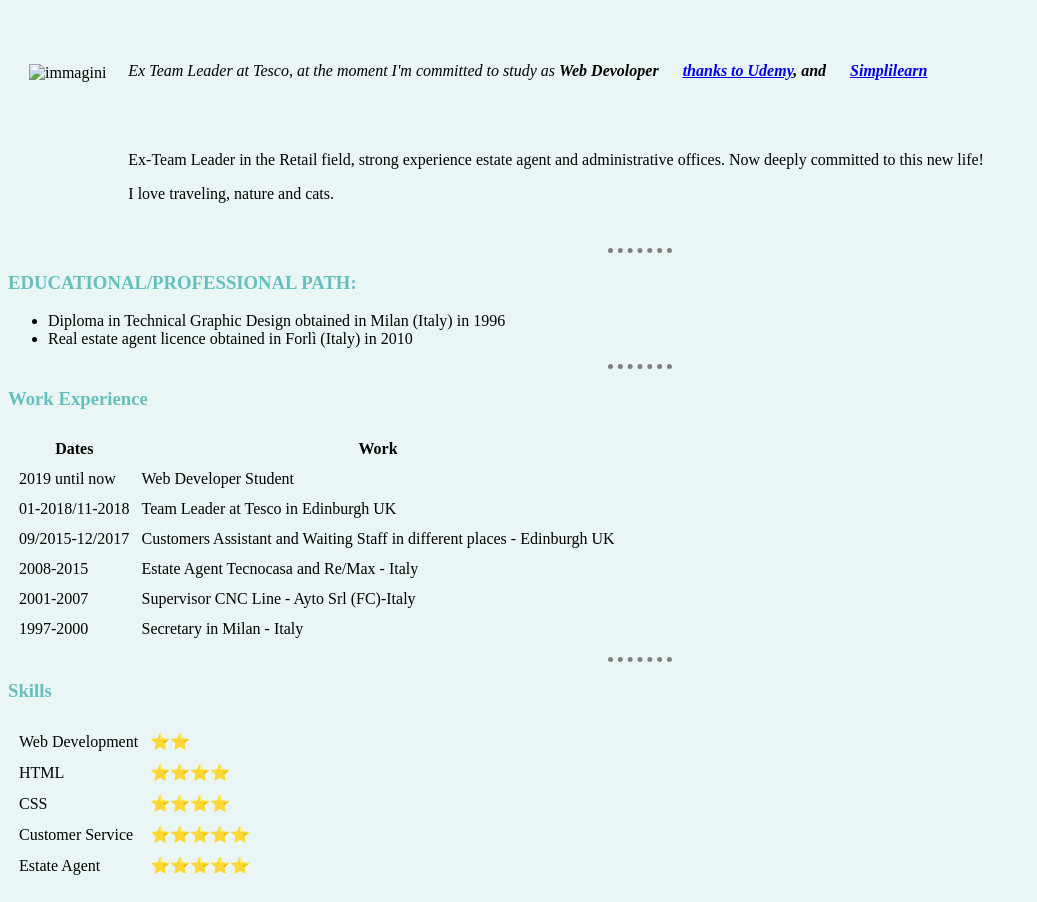
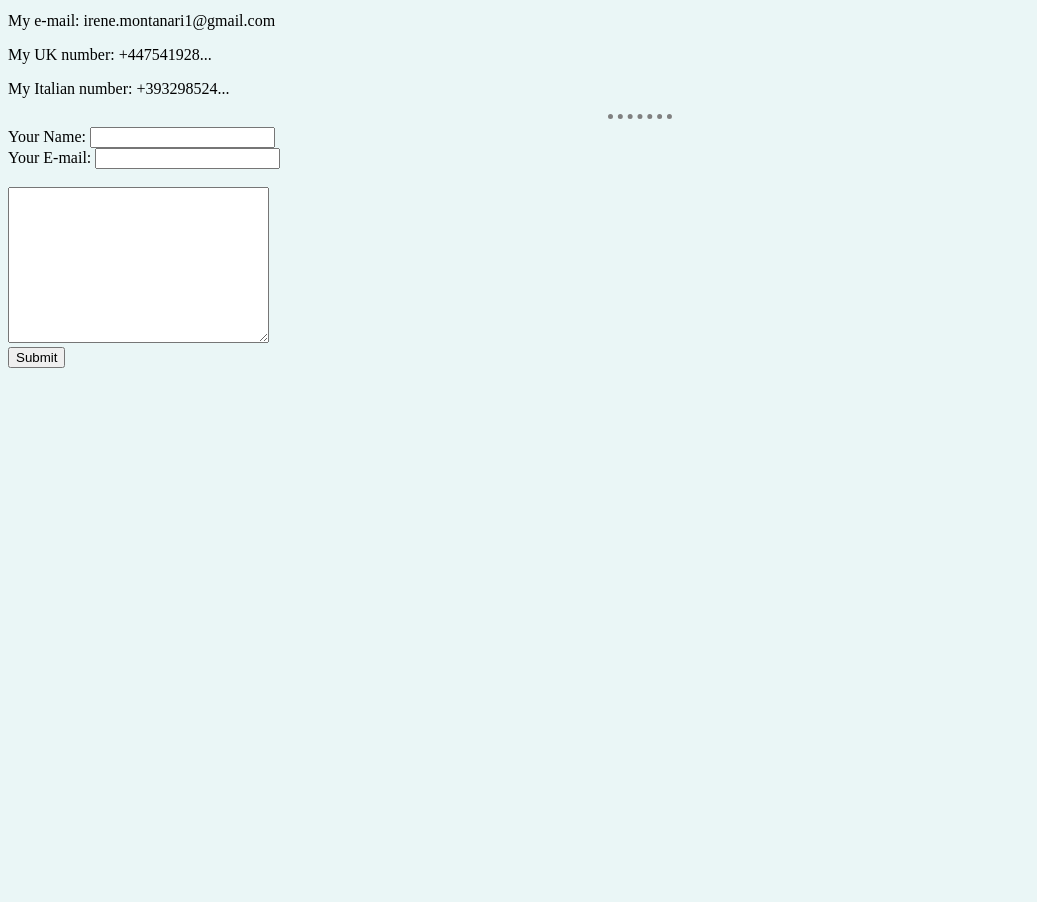
Before and after one commit to Irene977/CV, a plain HTML site: page Irene Personale File Test.html in a window 1280 px wide. Shown: the part 102-1004 px from the top of the page, without its empty margins (0-1037 px from the left). After the commit the page ends 800 px from the top, so only its background shows below. Drawn offline with Linux system fonts and the light colour scheme.

Commit message:
Update Irene Persanale File Test

```diff
--- a/Irene Personale File Test.html
+++ b/Irene Personale File Test.html
@@ -2,100 +2,29 @@
 <html>
 
 <head>
-
   <meta charset="utf-8">
-  <title>Irene Personal File</title>
-
+  <title></title>
+  <link rel="stylesheet" href="css/style.css">
 </head>
-<link rel="stylesheet" href="css/style.css">
 
 <body>
-  <table cellspacing="20">
-    <tr>
-      <td><img src="IreneM.jpg" width="200" alt="immagini"></td>
-      <td>
-        <h1>Irene Montanari</h1>
-        <p><em>Ex Team Leader at Tesco, at the moment I'm committed to study as <strong>Web Devoloper <a href="https://www.udemy.com/"> thanks to Udemy</a>,
-              and <a href="https://www.simplilearn.com/">Simplilearn</a></strong></em></p>
-        <p>Ex-Team Leader in the Retail field,
-          strong experience estate agent and administrative offices. Now deeply committed to this new life!</p>
-        <p>I love traveling, nature and cats.</p>
-      </td>
-    </tr>
-  </table>
-  <hr>
+  <h1>My Contact Details</h1>
 
-  <h3>EDUCATIONAL/PROFESSIONAL PATH:</h3>
-  <ul>
-    <li>Diploma in Technical Graphic Design obtained in Milan (Italy) in 1996</li>
-    <li>Real estate agent licence obtained in Forlì (Italy) in 2010</li>
-  </ul>
-
-  <hr>
-  <h3>Work Experience</h3>
-  <table cellspacing=10>
-    <thead>
-      <tr>
-        <th>Dates</th>
-        <th>Work</th>
-      </tr>
-    </thead>
-    <tbody>
-      <tr>
-        <td>2019 until now</td>
-        <td>Web Developer Student</td>
-      </tr>
-      <tr>
-        <td>01-2018/11-2018</td>
-        <td>Team Leader at Tesco in Edinburgh UK</td>
-      </tr>
-      <tr>
-        <td>09/2015-12/2017</td>
-        <td>Customers Assistant and Waiting Staff in different places - Edinburgh UK</td>
-      </tr>
-      <tr>
-        <td>2008-2015</td>
-        <td>Estate Agent Tecnocasa and Re/Max - Italy</td>
-      </tr>
-      <tr>
-        <td>2001-2007</td>
-        <td>Supervisor CNC Line - Ayto Srl (FC)-Italy</td>
-      </tr>
-      <tr>
-        <td>1997-2000</td>
-        <td>Secretary in Milan - Italy</td>
-      </tr>
-    </tbody>
-  </table>
-  <hr>
-  <h3>Skills</h3>
-  <table cellspacing=10>
-
-    <tr>
-      <td>Web Development</td>
-      <td>⭐⭐</td>
-    </tr>
-    <tr>
-      <td>HTML</td>
-      <td>⭐⭐⭐⭐</td>
-    </tr>
-    <tr>
-      <td>CSS</td>
-      <td>⭐⭐⭐⭐</td>
-    </tr>
-    <tr>
-      <td>Customer Service</td>
-      <td>⭐⭐⭐⭐⭐</td>
-    </tr>
-    <tr>
-      <td>Estate Agent</td>
-      <td>⭐⭐⭐⭐⭐</td>
-    </tr>
-  </table>
-  <h3>
-    <a href="hobbies.html">My Hobbies</a>
-    <a href="contact-me.html">Contact Me</a>
-  </h3>
-</body>
+  <body>
+    <p>My address: Great Junction Street - Edinburgh UK</p>
+    <p>My e-mail: irene.montanari1@gmail.com</p>
+    <p>My UK number: +447541928...</p>
+    <p>My Italian number: +393298524...</p>
+    <hr>
+    <form class="" action="mailto:irene.montanari1@gmail.com" method="post" enctype="text/plain">
+      <label>Your Name:</label>
+      <input type="text" name="yourName" value=""><br>
+      <label>Your E-mail:</label>
+      <input type="email" name="yourEmail" value=""><br>
+      <label for="Text Message:"></label><br>
+      <textarea name="yourMessage" rows="10" cols="30"></textarea><br>
+      <input type="submit" name="">
+    </form>
+  </body>
 
 </html>
```
